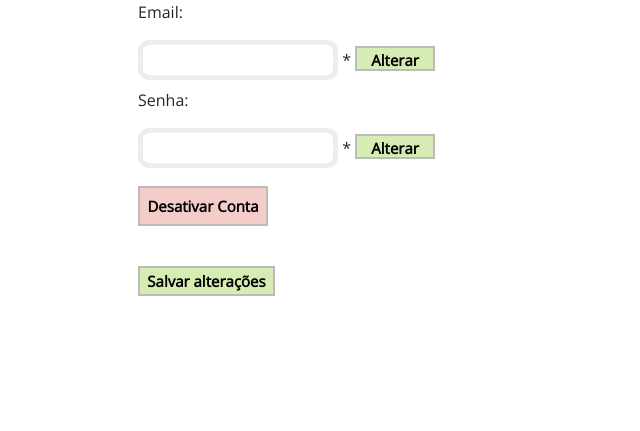
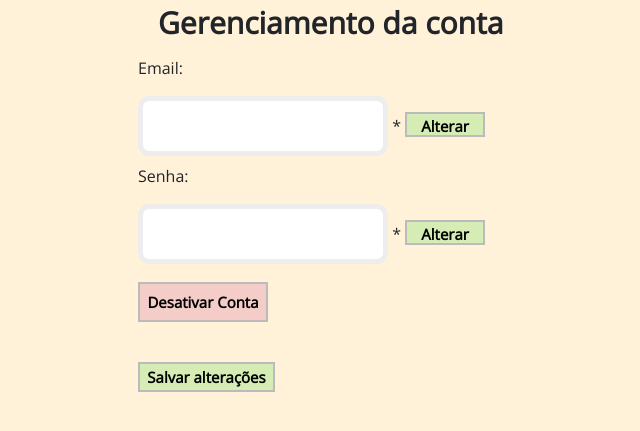
Before and after one commit to RaianeMiranda/Docks_PI, a PHP site: page /gerenciamento.php in a window 1280 px wide. Shown: the top 431 px of the page, without its empty margins (42-682 px from the left). Run offline with PHP 8.4, Linux system fonts and the light colour scheme; some libraries are stand-ins or nearby versions.

Commit message:
modificando modal

```diff
--- a/alt.php
+++ b/alt.php
@@ -14,10 +14,14 @@
 
 <body>
     <div class="alt-container">
+    <div class="container-alteracao">
         <div class="alt-titulo">
             <h1>Alterações da conta</h1>
+            <br>
 </div>
-        <p class="alt-1"><b>Altere seu Email</b></p><input type="text" placeholder=" Seu E-mail Atual">
+        <p class="alt-1"><b>Altere suas Informações</b></p><input type="text" placeholder=" Seu E-mail Atual">
+        <br>
+        <input type="text" placeholder="Altere Nome">
         <br>
         <input type="text" placeholder=" Seu novo E-mail">
         <br>
@@ -29,6 +33,7 @@
             <button>Salvar</button>
         </form>
     </div>
+    </div>
 
 
 </body>
--- a/assets/css/alt.css
+++ b/assets/css/alt.css
@@ -1,7 +1,7 @@
 @import url('https://fonts.googleapis.com/css2?family=Open+Sans&display=swap');
 body {
     font-family: 'Open Sans', sans-serif;
-    background-color: transparent;
+    background-color: #FFF2D8;
 }
 div.alt-container{
     background-color: #FFFFFF;
@@ -11,29 +11,34 @@ div.alt-container{
     margin: auto;
     padding: 17px;
     border-radius: 20px;
-    margin-top: 70px;
+    margin-top: auto;
+    width: 400px;
+
 }
 input[type="text" i]{
     border: 5px solid #EDEDED;
     border-radius: 11px;
-    height: 40px;
-    width: 200px;
+    height: 60px;
+    width: 250px;
     margin-bottom: 8px;
 }
 
 input[type="password" i]{
   border: 5px solid #EDEDED;
   border-radius: 11px;
-  height: 40px;
-  width: 200px;
+  height: 60px;
+  width: 250px;
   margin-bottom: 8px;
 }
 
 h1{
-    font-size: 25px;
+    font-size: 30px;
     margin-left: 5px;
     margin-inline-start: 20px;
     margin-inline-end: 20px;
+    font-weight: bolder;
+    margin-bottom: 15px;
+    margin-top:5px;
 }
 
 
@@ -52,8 +57,8 @@ p.alt-2{
 button{
     border: none;
     background-color: #D5ECB4;
-    height: 35px;
-    width: 90px;
+    height: 40px;
+    width: 100px;
     border-radius: 7px;
     font-weight: bold;
     font-size:15px;
@@ -62,3 +67,6 @@ button{
 button:hover{
     background-color: #778B5B;
 }
+div.container-alteracao{
+    text-align: center;
+}
--- a/assets/css/gerenciamento.css
+++ b/assets/css/gerenciamento.css
@@ -22,3 +22,6 @@ div.botao-salvar-alteracoes{
     margin-left:180px;
     margin-bottom: 25px;
 }
+h1{
+    margin-left:5px;
+}
--- a/assets/css/style.css
+++ b/assets/css/style.css
@@ -5,6 +5,7 @@ body {
     padding: 0;
     box-sizing: border-box;
     font-family: 'Open Sans', sans-serif;
+    background-color:  #FFF2D8;
 }
 
 .item {
--- a/configuracoes.php
+++ b/configuracoes.php
@@ -21,6 +21,7 @@ include "head.php"
   <br>
     <div class="config">
         <h1 class="titulo-config">Configurações</h1>
+        <br>
         <div class="config2">
             <h2 class="tipografia">Tipografia</h2>
             <h2 class="acessibilidade">Acessibilidade</h2>
@@ -54,7 +55,7 @@ include "head.php"
 </div>
 </div>
 <?php
-include "gerenciamento.php"
+include "gerenciamento.php";
 ?>
 </body>
 
--- a/gerenciamento.php
+++ b/gerenciamento.php
@@ -1,18 +1,20 @@
 <!DOCTYPE html>
-<html>
+<html lang="en">
 
 <head>
     <meta charset="UTF-8">
-    <meta charset="UTF-8">
     <meta name="viewport" content="width=device-width, initial-scale=1.0">
     <meta http-equiv="X-UA-Compatible" content="ie=edge">
-    <title>Cadastro de Usuário</title>
-    <link rel="stylesheet" href="../css/gerenciamento.css">
-    <link rel="stylesheet" href="../css/input-gerenciamento.css">
+    <title>Gerenciamento de Conta</title>
+    <link rel="stylesheet" href="assets/css/gerenciamento.css">
+    <link rel="stylesheet" href="assets/css/input-gerenciamento.css">
     <link rel="stylesheet" href="https://cdn.jsdelivr.net/npm/bootstrap@4.0.0/dist/css/bootstrap.min.css" integrity="sha384-Gn5384xqQ1aoWXA+058RXPxPg6fy4IWvTNh0E263XmFcJlSAwiGgFAW/dAiS6JXm" crossorigin="anonymous">
     <script src="https://code.jquery.com/jquery-3.2.1.slim.min.js" integrity="sha384-KJ3o2DKtIkvYIK3UENzmM7KCkRr/rE9/Qpg6aAZGJwFDMVNA/GpGFF93hXpG5KkN" crossorigin="anonymous"></script>
 <script src="https://cdn.jsdelivr.net/npm/popper.js@1.12.9/dist/umd/popper.min.js" integrity="sha384-ApNbgh9B+Y1QKtv3Rn7W3mgPxhU9K/ScQsAP7hUibX39j7fakFPskvXusvfa0b4Q" crossorigin="anonymous"></script>
 <script src="https://cdn.jsdelivr.net/npm/bootstrap@4.0.0/dist/js/bootstrap.min.js" integrity="sha384-JZR6Spejh4U02d8jOt6vLEHfe/JQGiRRSQQxSfFWpi1MquVdAyjUar5+76PVCmYl" crossorigin="anonymous"></script>
+    <div class="gerenciamento-titulo">
+        <h1>Gerenciamento da conta</h1>
+    </div>
 </head>
 <body>
     <form method="POST" enctype="multipart/form-data">
```
Also changed, not shown: assets/css/configuracoes.css (+10 -2 lines), assets/css/input-gerenciamento.css (line endings or trailing spaces).
